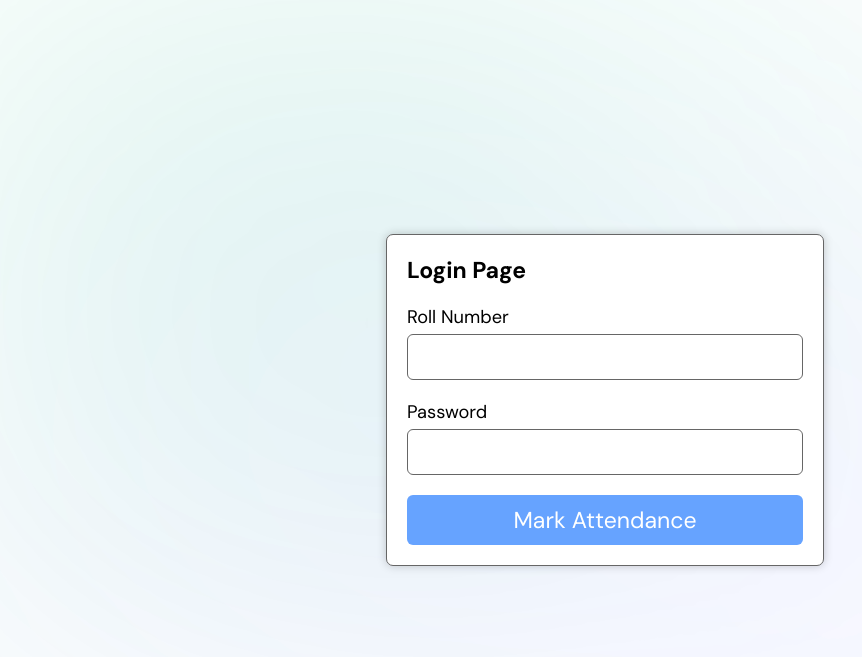
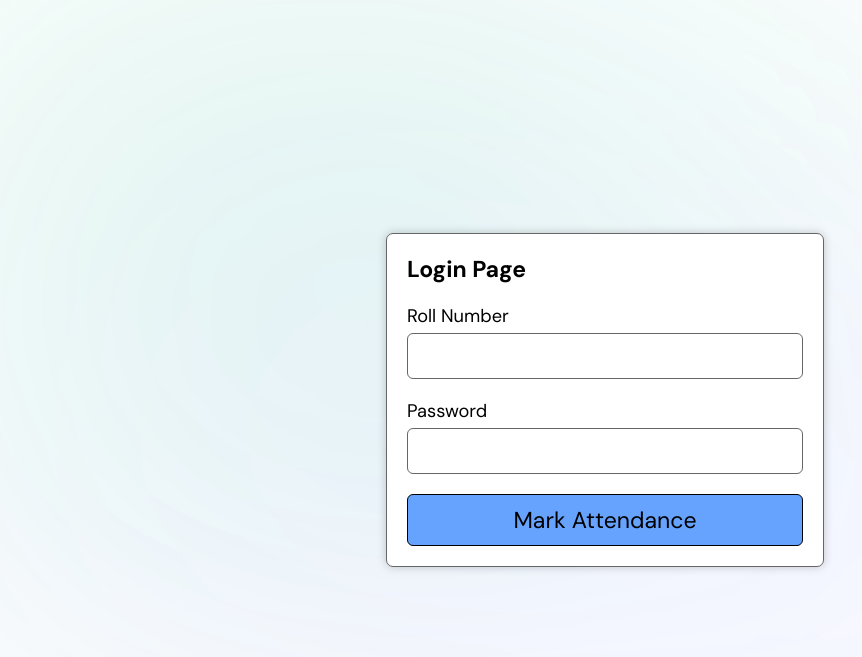
Before and after one commit to thenandhini/attendance_system, a Django app: page / in a window 1280 px wide. Shown: the top 657 px of the page, without its empty margins (35-897 px from the left). Run offline with Django 4.2, Linux system fonts and the light colour scheme.

Commit message:
Button Changes Reverted

```diff
--- a/app/static/style.css
+++ b/app/static/style.css
@@ -74,9 +74,8 @@ form > div > input {
 button {
     padding: 10px;
     background-color: var(--inactive-accent);
-    border: none ;
+    border: 1px solid black;
     border-radius: 6px;
-    color: white;
 }
 
 button:hover {
```
